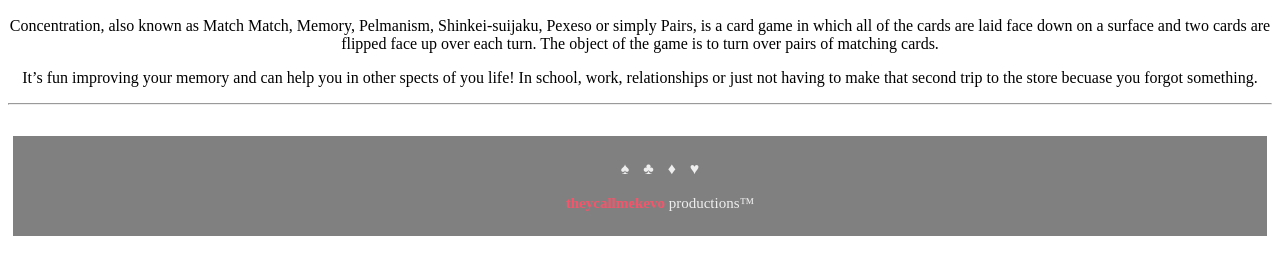
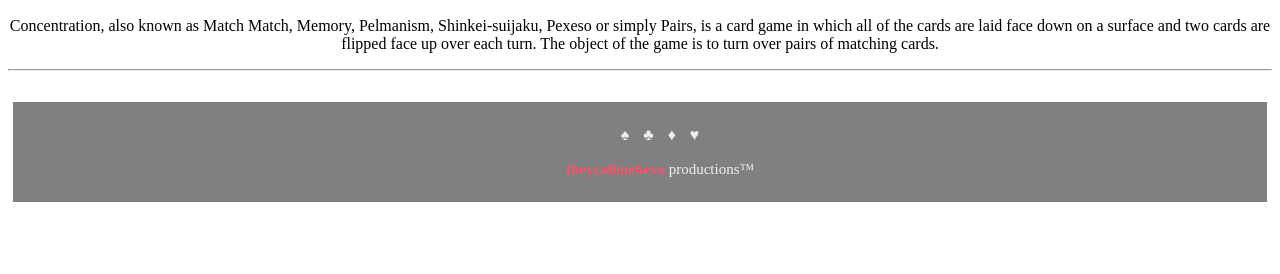
Before and after one commit to kevindgtran/memoryGame, a plain HTML site: page index.html in a window 1280 px wide. Shown: the part 184-458 px from the top of the page. Drawn offline with Linux system fonts and the light colour scheme; a script that the page names is missing.

Commit message:
updated game instructions

```diff
--- a/index.html
+++ b/index.html
@@ -17,7 +17,7 @@
 
 		<p>Concentration, also known as Match Match, Memory, Pelmanism, Shinkei-suijaku, Pexeso or simply Pairs, is a card game in which all of the cards are laid face down on a surface and two cards are flipped face up over each turn. The object of the game is to turn over pairs of matching cards.</p>
 
-		<p>It&rsquo;s fun improving your memory and can help you in other spects of you life&#33; In school, work, relationships or just not having to make that second trip to the store becuase you forgot something.</p>
+	<!-- 	<p>It&rsquo;s fun improving your memory and can help you in other spects of you life&#33; In school, work, relationships or just not having to make that second trip to the store becuase you forgot something.</p> -->
 		<hr>
 		<br>
 		<div id="game-board">
```
